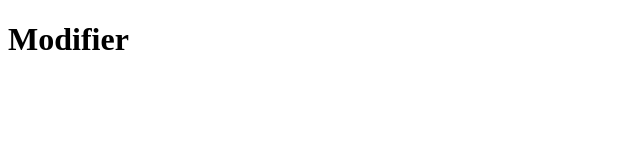
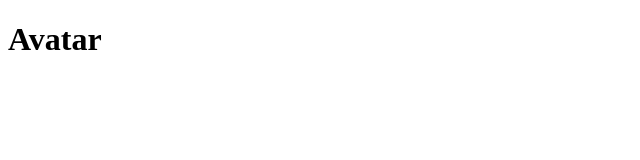
Before and after one commit to Dang-Xuan-Dung/form-login, a plain HTML site: page feature-avatar.html in a window 1280 px wide. Shown: the whole page, without its empty margins (0-640 px from the left). Drawn offline with Linux system fonts and the light colour scheme.

Commit message:
Revert " add fullname"

```diff
--- a/feature-avatar.html
+++ b/feature-avatar.html
@@ -7,6 +7,6 @@
     <title>Avatar</title>
 </head>
 <body>
-    <h1 class="fullname">Modifier</h1>
+    <h1>Avatar</h1>
 </body>
 </html>
```
